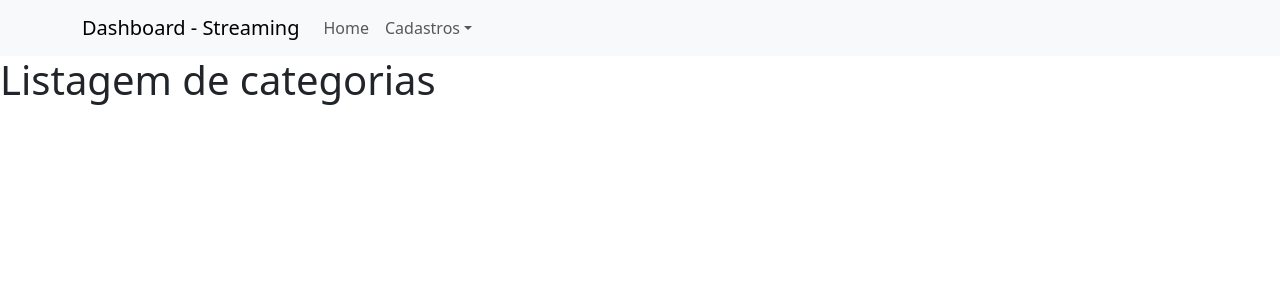
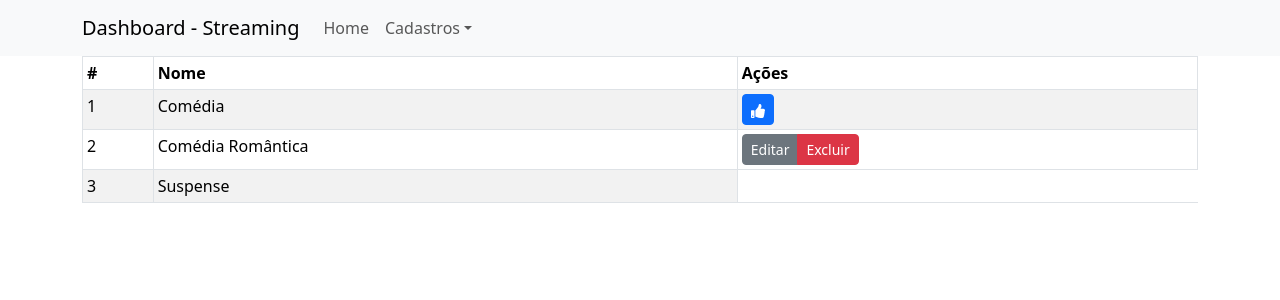
Before and after one commit to pyasui/unicv-4sem-prog-web, a React (Create React App) app in the folder web/streaming-dashboard/: page /categorias in a window 1280 px wide. Shown: the top 300 px of the page. Built offline with nearby package versions, Linux system fonts and the light colour scheme.

Commit message:
criacao das telas

```diff
--- a/web/streaming-dashboard/src/App.js
+++ b/web/streaming-dashboard/src/App.js
@@ -1,4 +1,3 @@
-import logo from './logo.svg';
 import './App.css';
 import { BrowserRouter as Router, Routes, Route } from "react-router-dom";
 import CategoryList from './pages/category';
@@ -7,6 +6,10 @@ import HomePage from './pages/home';
 import { NavbarBootstrap } from './components/navbar/navbar-bootstrap';
 import DirectorList from './pages/director';
 import ActorList from './pages/actor';
+import CategoryManage from './pages/category/manage';
+import GenderManage from './pages/gender/manage';
+import ActorManage from './pages/actor/manage';
+import DirectorManage from './pages/director/manage';
 
 function App() {
   return (
@@ -14,10 +17,22 @@ function App() {
         <NavbarBootstrap />
         <Routes>
             <Route exact path="/" element={<HomePage />} />
+
             <Route path="/categorias" element={<CategoryList />} />
+            <Route path="/categorias/gerenciar" element={<CategoryManage />} />
+            <Route path="/categorias/gerenciar/:id" element={<CategoryManage />} />
+
             <Route path="/generos" element={<GenderList />} />
+            <Route path="/generos/gerenciar" element={<GenderManage />} />
+            <Route path="/generos/gerenciar/:id" element={<GenderManage />} />
+
             <Route path="/atores" element={<ActorList />} />
+            <Route path="/atores/gerenciar" element={<ActorManage />} />
+            <Route path="/atores/gerenciar/:id" element={<ActorManage />} />
+
             <Route path="/diretores" element={<DirectorList />} />
+            <Route path="/diretores/gerenciar" element={<DirectorManage />} />
+            <Route path="/diretores/gerenciar/:id" element={<DirectorManage />} />
         </Routes>
     </Router>
 );
--- /dev/null
+++ b/web/streaming-dashboard/src/pages/actor/manage.js
@@ -0,0 +1,15 @@
+import React from "react";
+import { useParams } from "react-router-dom";
+
+const ActorManage = () => {
+    let { id } = useParams();
+    console.log('id', id);
+
+    return (
+        <div>
+            <h1>Criação/edição de atores</h1>
+        </div>
+    );
+};
+
+export default ActorManage;
--- a/web/streaming-dashboard/src/pages/category/index.js
+++ b/web/streaming-dashboard/src/pages/category/index.js
@@ -1,10 +1,45 @@
 import React from "react";
+import { Button, ButtonGroup, Container, Table } from "react-bootstrap";
+import { FaThumbsUp } from 'react-icons/fa';
 
 const CategoryList = () => {
     return (
-        <div>
-            <h1>Listagem de categorias</h1>
-        </div>
+        <Container>
+            <Table striped bordered hover size="sm">
+                <thead>
+                    <tr>
+                        <th>#</th>
+                        <th>Nome</th>
+                        <th>Ações</th>
+                    </tr>
+                </thead>
+                <tbody>
+                    <tr>
+                        <td>1</td>
+                        <td>Comédia</td>
+                        <td>
+                            <Button variant="primary" size="sm">
+                                <FaThumbsUp />
+                            </Button>
+                        </td>
+                    </tr>
+                    <tr>
+                        <td>2</td>
+                        <td>Comédia Romântica</td>
+                        <td>
+                            <ButtonGroup aria-label="Basic example">
+                                <Button size="sm" variant="secondary">Editar</Button>
+                                <Button size="sm" variant="danger">Excluir</Button>
+                            </ButtonGroup>
+                        </td>
+                    </tr>
+                    <tr>
+                        <td>3</td>
+                        <td>Suspense</td>
+                    </tr>
+                </tbody>
+            </Table>
+        </Container>
     );
 };
 
--- /dev/null
+++ b/web/streaming-dashboard/src/pages/category/manage.js
@@ -0,0 +1,15 @@
+import React from "react";
+import { useParams } from "react-router-dom";
+
+const CategoryManage = () => {
+    let { id } = useParams();
+    console.log('id', id);
+
+    return (
+        <div>
+            <h1>Criação/edição de categorias</h1>
+        </div>
+    );
+};
+
+export default CategoryManage;
--- /dev/null
+++ b/web/streaming-dashboard/src/pages/director/manage.js
@@ -0,0 +1,15 @@
+import React from "react";
+import { useParams } from "react-router-dom";
+
+const DirectorManage = () => {
+    let { id } = useParams();
+    console.log('id', id);
+
+    return (
+        <div>
+            <h1>Criação/edição de diretores</h1>
+        </div>
+    );
+};
+
+export default DirectorManage;
--- /dev/null
+++ b/web/streaming-dashboard/src/pages/gender/manage.js
@@ -0,0 +1,15 @@
+import React from "react";
+import { useParams } from "react-router-dom";
+
+const GenderManage = () => {
+    let { id } = useParams();
+    console.log('id', id);
+
+    return (
+        <div>
+            <h1>Criação/edição de gêneros</h1>
+        </div>
+    );
+};
+
+export default GenderManage;
--- a/web/streaming-dashboard/src/pages/home/index.js
+++ b/web/streaming-dashboard/src/pages/home/index.js
@@ -1,12 +1,15 @@
 // Filename - pages/index.js
 
 import React from "react";
+import { Container } from "react-bootstrap";
 
 const HomePage = () => {
 	return (
-		<div>
-			<h1>Seja bem-vindo!</h1>
-		</div>
+		<Container>
+			<div>
+				<h1>Seja bem-vindo!</h1>
+			</div>
+		</Container>
 	);
 };
 
```
